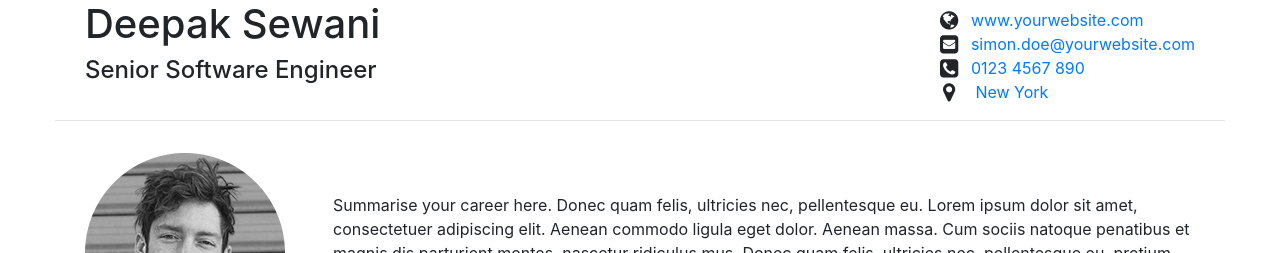
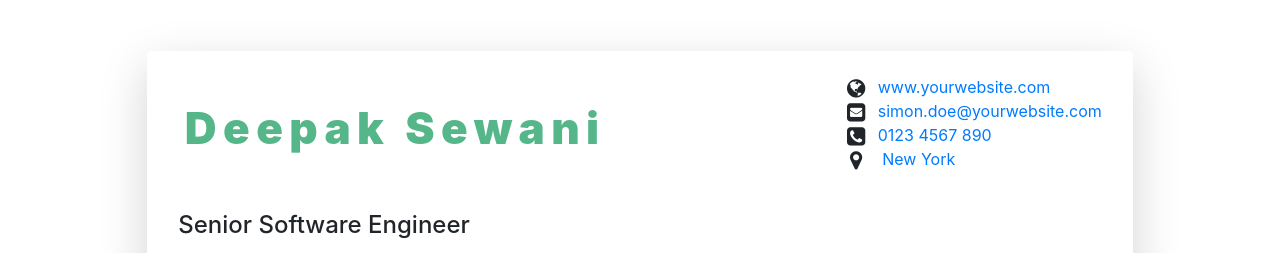
Before and after one commit to thefullstackboy/my_personal_website, a plain HTML site: page personal_website_2/index.html in a window 1280 px wide. Shown: the top 253 px of the page. Drawn offline with nearby package versions, Linux system fonts and the light colour scheme.

Commit message:
resumename

```diff
--- a/personal_website_2/index.html
+++ b/personal_website_2/index.html
@@ -19,13 +19,13 @@
 <body>
 
 
-
+<div  class="shadow-lg p-3 margin4 bg-white rounded">
       <div class="d-flex justify-content-around flex-column">
         <div class="container">
             <div class="d-flex flex-column float-left">
                 <!-- Content here -->
 
-                <h1>Deepak Sewani</h1>
+                <h1 class="resumename">Deepak Sewani</h1>
                 <h4>Senior Software Engineer</h4>
 
             </div>
@@ -232,7 +232,7 @@
         </div>
       </div>
 
-
+    </div>
 
 
 
--- a/personal_website_2/style/style.css
+++ b/personal_website_2/style/style.css
@@ -3,3 +3,25 @@
     padding: 0;
     box-sizing: border-box;
 }
+
+
+.margin4 {
+    margin-top: 4%;
+    margin-left: 11.5%;
+    margin-right: 11.5%;
+    margin-bottom: 6%;
+}
+
+.resumename {
+    font-size: 2.75rem;
+    font-weight: 900;
+    letter-spacing: .4rem;
+    color: #54b689;
+    padding: 3rem !important;
+    margin-right: auto !important;
+    margin-left: -8%;
+    margin-top: -2.5%;
+
+
+
+}
```
